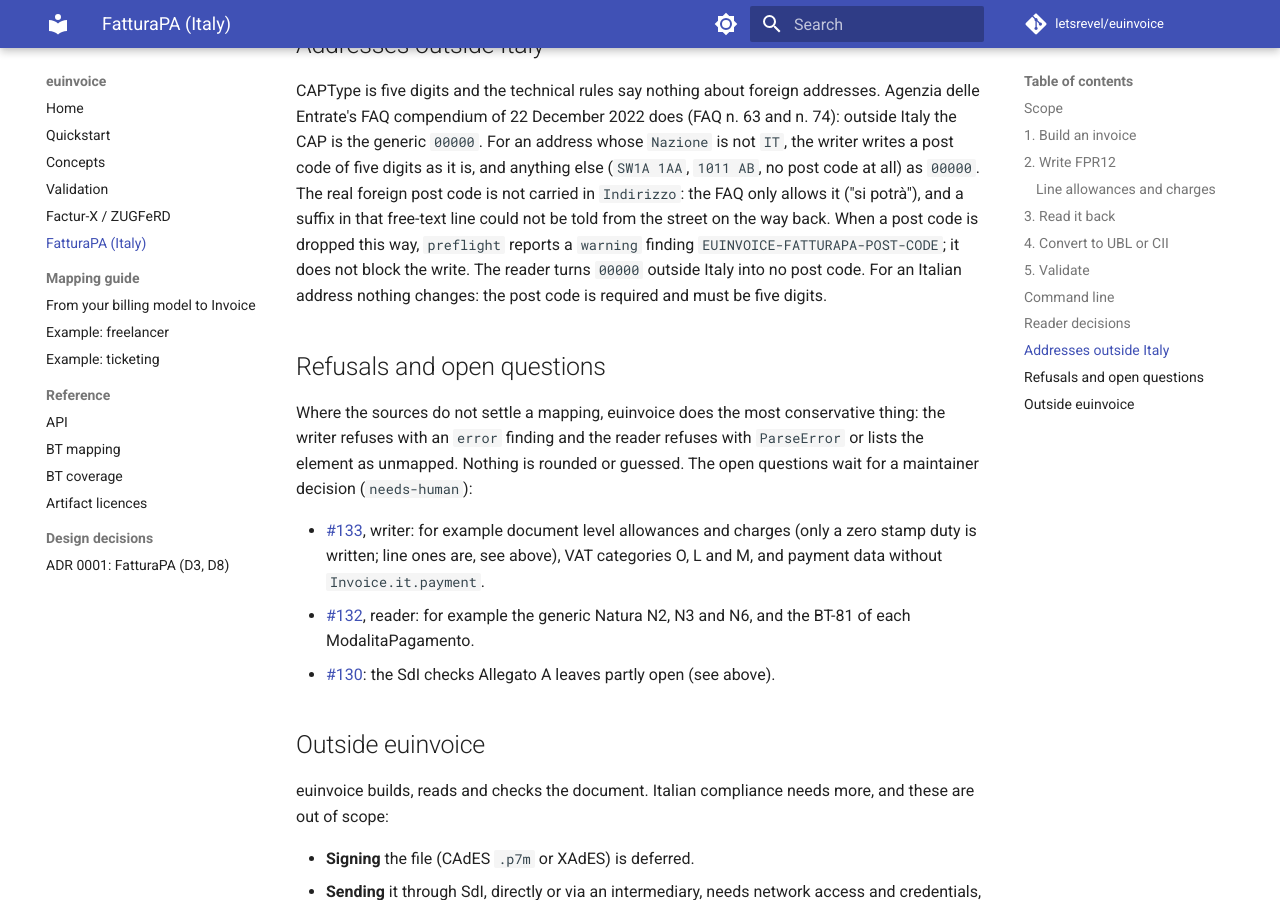
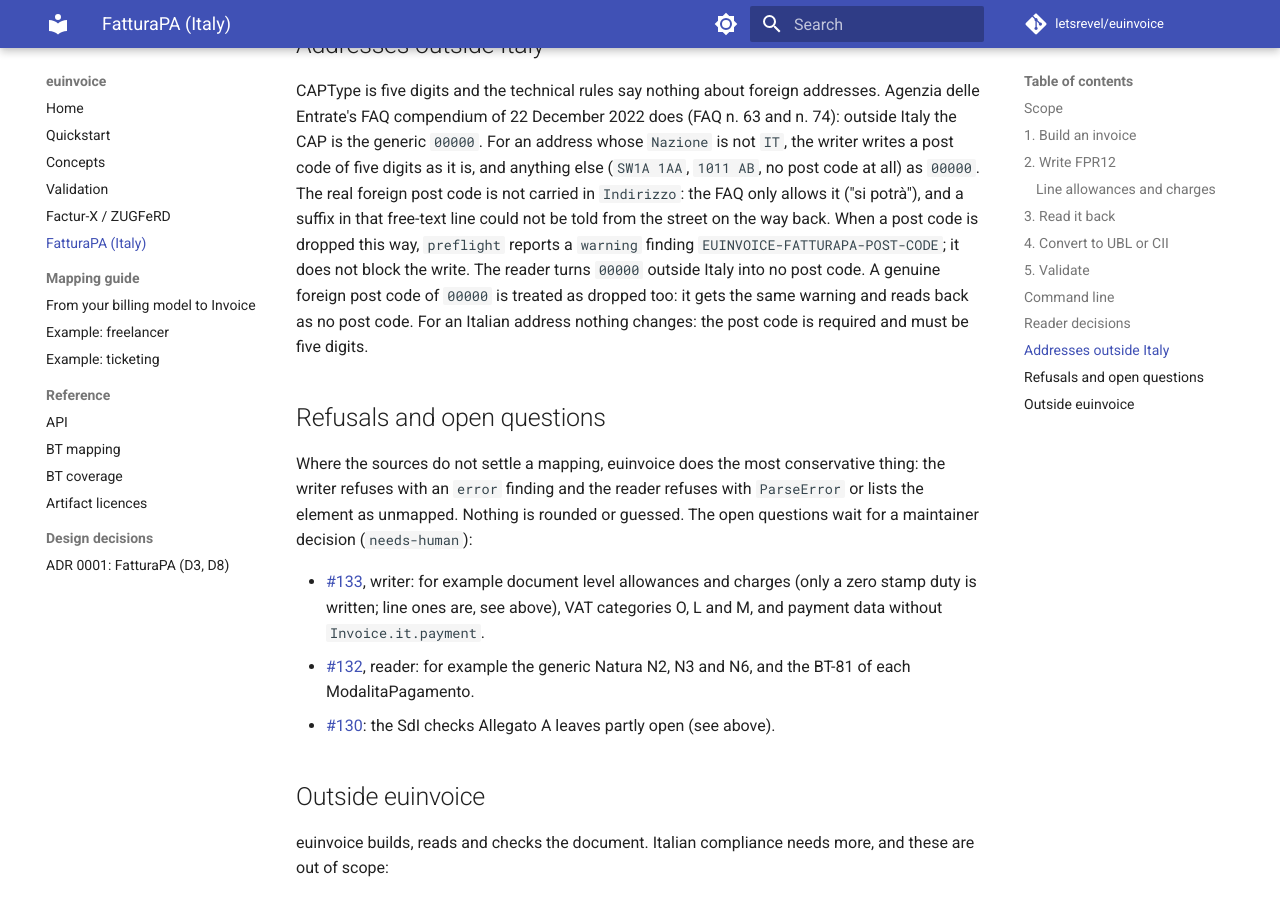
Before and after one commit to letsrevel/euinvoice, an MkDocs documentation site: the page built from docs/fatturapa.md, in a window 1280 px wide and 900 px high, scrolled down 7973 px. Built offline with MkDocs 1.6.1 and Material for MkDocs 9.7.7, drawn with Linux system fonts in a browser that asks for light colours; comment, search, counter and statistics services are not loaded.

Commit message:
docs(fatturapa): a genuine foreign 00000 counts as dropped (#158)
Co-Authored-By: Claude Opus 5.5 <noreply@anthropic.com>

```diff
--- a/docs/fatturapa.md
+++ b/docs/fatturapa.md
@@ -328,7 +328,7 @@ whose `Nazione` is not `IT`, the writer writes a post code of five digits as it
 `1011 AB`, no post code at all) as `00000`. The real foreign post code is not carried in `Indirizzo`: the FAQ only
 allows it ("si potrà"), and a suffix in that free-text line could not be told from the street on the way back. When a
 post code is dropped this way, `preflight` reports a `warning` finding `EUINVOICE-FATTURAPA-POST-CODE`; it does not
-block the write. The reader turns `00000` outside Italy into no post code. For an Italian address nothing changes: the
+block the write. The reader turns `00000` outside Italy into no post code. A genuine foreign post code of `00000` is treated as dropped too: it gets the same warning and reads back as no post code. For an Italian address nothing changes: the
 post code is required and must be five digits.
 
 ## Refusals and open questions
```
